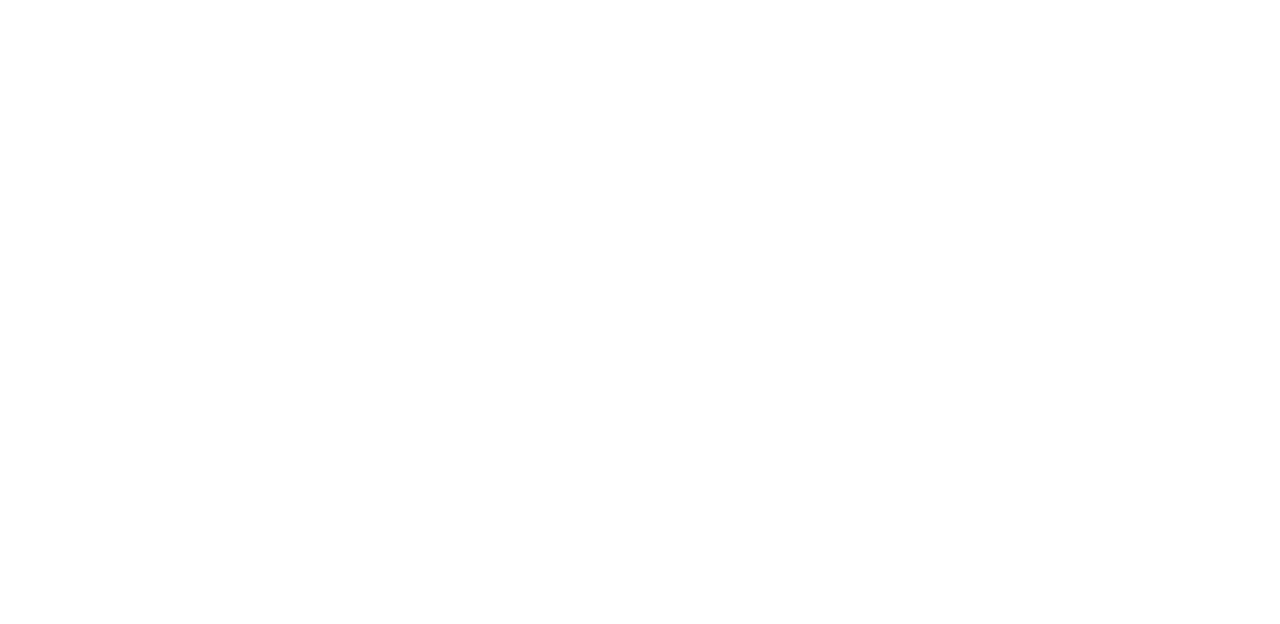
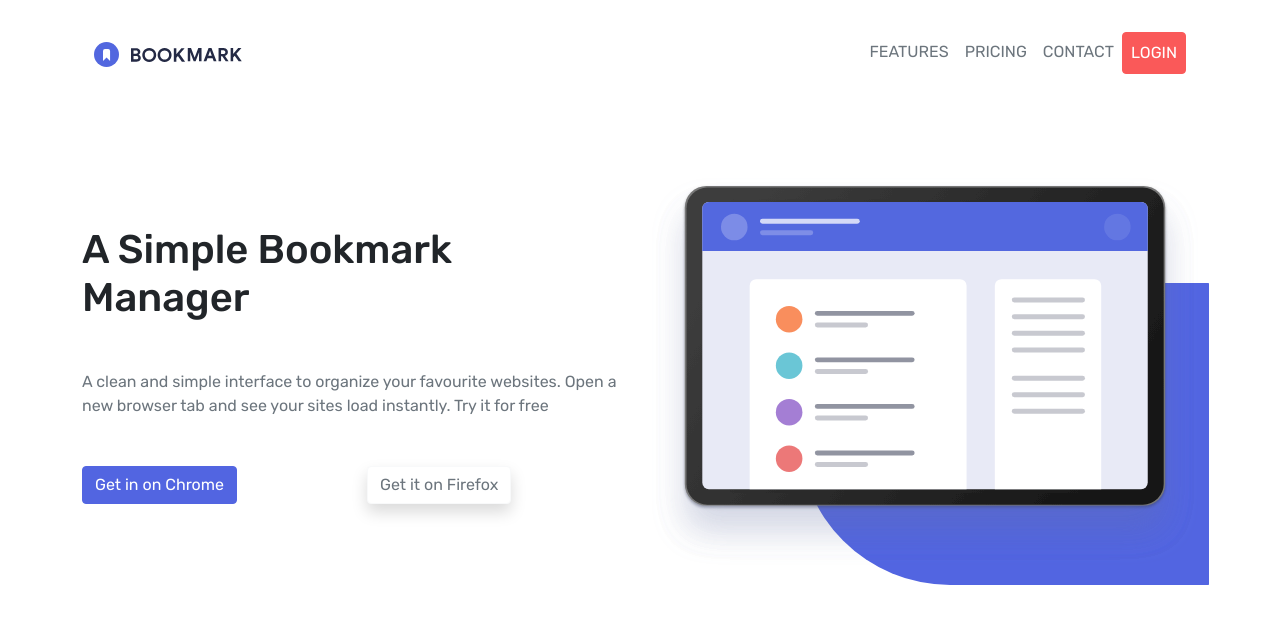
Before and after one commit to missvader/REACT-SPRINT2, a website: page index.html in a window 1280 px wide. Drawn offline with nearby package versions, Linux system fonts and the light colour scheme.

Commit message:
Exercici 1 Sprint-2

```diff
--- a/index.html
+++ b/index.html
@@ -5,8 +5,63 @@
   <meta http-equiv="X-UA-Compatible" content="IE=edge">
   <meta name="viewport" content="width=device-width, initial-scale=1.0">
   <title>SPRINT2</title>
+  <link rel="preconnect" href="https://fonts.googleapis.com">
+  <link rel="preconnect" href="https://fonts.gstatic.com" crossorigin>
+  <link href="https://fonts.googleapis.com/css2?family=Rubik:wght@400;500&display=swap" rel="stylesheet">
+  <link rel="stylesheet" href="./css/main.min.css">
 </head>
 <body>
+  <nav>
+    <div class="container">
+      <nav class="navbar navbar-expand-md">
+        <div class="container-fluid mt-4">
+          <a href="#" class="navbar-brand">
+            <img src="./images/logo-bookmark.svg" alt="logo-bookmark">
+          </a>
+          <button type="button" class="navbar-toggler" data-bs-toggler="collapse" data-bs-target="#Menu">
+            <img src="./images/icon-hamburger.svg" alt="icon-hamburguer">
+          </button>
+          <div id="Menu" class="collapse navbar-collapse justify-content-end">
+            <ul class="navbar-nav">
+              <li class="nav-item  ">
+                <a class="nav-link active  text-muted" href="#">FEATURES</a>
+              </li>
+              <li class="nav-item ">
+                <a class="nav-link text-muted"href="#">PRICING</a>
+              </li>
+              <li class="nav-item ">
+                <a class="nav-link text-muted"  href="#">CONTACT</a>
+              </li>
+              <li class="nav-item ">
+                <a class="nav-link btn btn-secondary text-white" type="button" href="#">LOGIN</a>
+              </li>
+            </ul>
+          </div>
+        </div>
+      </nav>
+    </div>
+  </nav>
+  <div class="container mt-5  ">
+    <div class="row">
+      <div class="col-12 col-md-6 order-md-2  mt-5  ">
+        <img src="./images/illustration-hero.svg" class="imagen1 img-fluid position-relative mh-100 " alt="illustration-hero">
+        <figure class="figura1 bg-primary  position-relative w-75 h-75 rounded-pill rounded-end"></figure>
+      </div>
+      <div class="col-12 col-md-6 order-md-1 mt-5 ">
+        <h1 class="mt-5 mb-lg-5 text-center text-md-start">A Simple Bookmark Manager</h1>
+        <p class=" text-muted mt-4 mb-4 mb-lg-5 text-center text-md-start ">A clean and simple interface to organize your favourite websites. Open a new browser tab and see your sites load instantly. Try it for free</p>
+        <div class="row">
+          <div class="col-6  ">
+            <button type="button" class="btn btn-primary  ">Get in on Chrome</button>
+          </div>
+          <div class="col-6">
+            <button type="button" class="btn text-muted  btn-light shadow  bg-body rounded ">Get it on Firefox</button>
+          </div>
+        </div>
+      </div>
+    </div>
+  </div>
 
+  <script src="./node_modules/bootstrap/dist/js/bootstrap.js"></script>
 </body>
 </html>
--- a/sass/main.scss
+++ b/sass/main.scss
@@ -1,2 +1,17 @@
+// custom variables
+$primary: #5265E1;
+$secondary: #FA5959;
+$font-family-base: 'Rubik', sans-serif;
+
 //import bootstrap
 @import "../node_modules/bootstrap/scss/bootstrap";
+
+.imagen1{
+  z-index: 2;
+}
+.figura1{
+  z-index: 1;
+  top: -70%;
+  left: 27%;
+
+}
```
Also changed, not shown: css/main.min.css (added), 1 other file.
